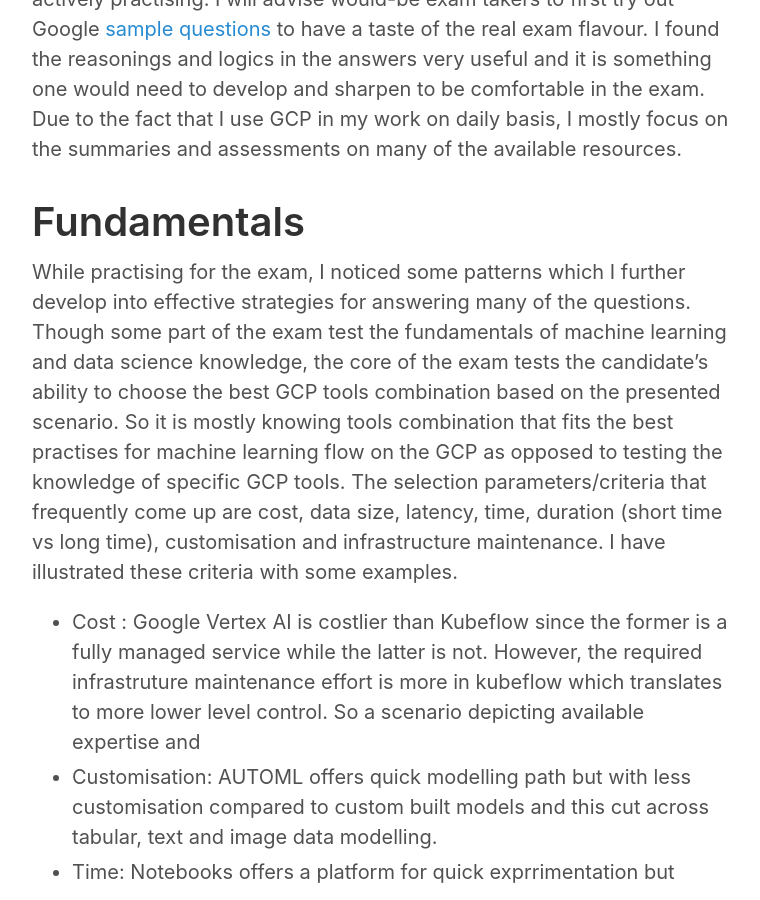
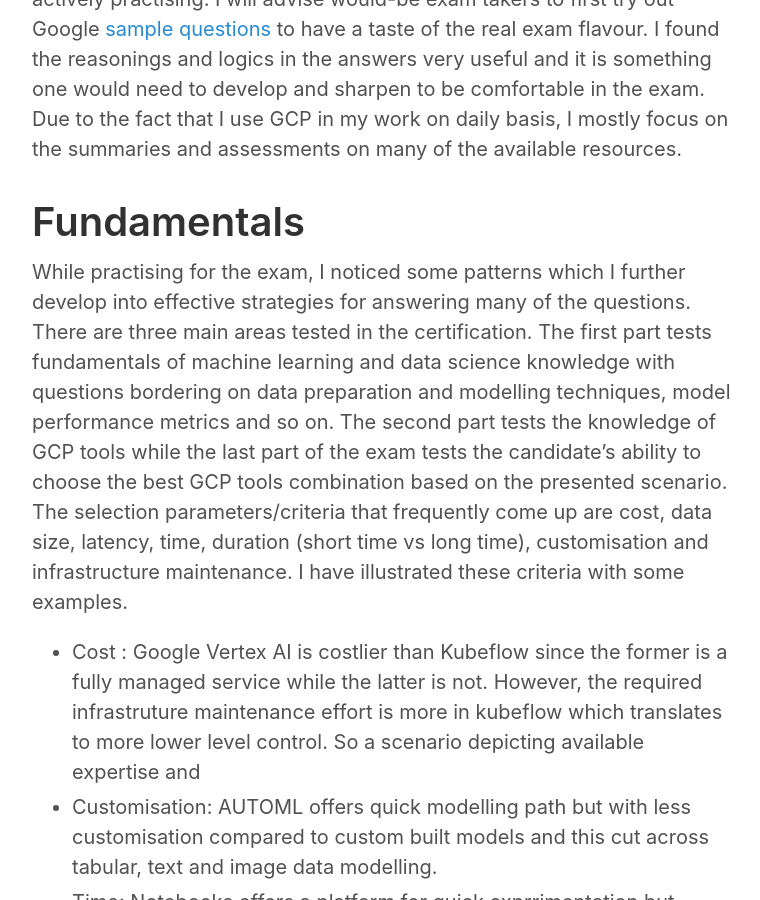
Before and after one commit to kbakande/kbakande.github.io, a Jekyll site: the page built from _posts/2023-01-21-Path-Towards-Google-Professional-Machine-Engineer-Certification.md, in a window 1280 px wide and 900 px high, scrolled down 1181 px. Shown: the whole window, without its empty margins (258-1018 px from the left). Built offline with Jekyll 4.4.1, drawn with Linux system fonts in a browser that asks for light colours.

Commit message:
add further content

```diff
--- a/_posts/2023-01-21-Path-Towards-Google-Professional-Machine-Engineer-Certification.md
+++ b/_posts/2023-01-21-Path-Towards-Google-Professional-Machine-Engineer-Certification.md
@@ -11,7 +11,7 @@ The Google professional machine learning engineer (PMLE) certification is a suit
 Preparing for Google PMLE can be frustrating due to the required depth and breadth of the resources. However, depending on your experience, you might only need to focus on certain areas especially if you are actively practising. I will advise would-be exam takers to first try out Google [sample questions](https://docs.google.com/forms/d/e/1FAIpQLSeYmkCANE81qSBqLW0g2X7RoskBX9yGYQu-m1TtsjMvHabGqg/viewform){:target="_blank"} to have a taste of the real exam flavour. I found the reasonings and logics in the answers very useful and it is something one would need to develop and sharpen to be comfortable in the exam. Due to the fact that I use GCP in my work on daily basis, I mostly focus on the summaries and assessments on many of the available resources.
 
 # Fundamentals
-While practising for the exam, I noticed some patterns which I further develop into effective strategies for answering many of the questions. Though some part of the exam test the fundamentals of machine learning and data science knowledge, the core of the exam tests the candidate's ability to choose the best GCP tools combination based on the presented scenario. So it is mostly knowing tools combination that fits the best practises for machine learning flow on the GCP as opposed to testing the knowledge of specific GCP tools. The selection parameters/criteria that frequently come up are cost, data size, latency, time, duration (short time vs long time), customisation and infrastructure maintenance. I have illustrated these criteria with some examples.
+While practising for the exam, I noticed some patterns which I further develop into effective strategies for answering many of the questions. There are three main areas tested in the certification. The first part tests fundamentals of machine learning and data science knowledge with questions bordering on data preparation and modelling techniques, model performance metrics and so on. The second part tests the knowledge of GCP tools while the last part of the exam tests the candidate's ability to choose the best GCP tools combination based on the presented scenario. The selection parameters/criteria that frequently come up are cost, data size, latency, time, duration (short time vs long time), customisation and infrastructure maintenance. I have illustrated these criteria with some examples.
  * Cost : Google Vertex AI is costlier than Kubeflow since the former is a fully managed service while the latter is not. However, the required infrastruture maintenance effort is more in kubeflow which translates to more lower level control. So a scenario depicting available expertise and
  * Customisation: AUTOML offers quick modelling path but with less customisation compared to custom built models and this cut across tabular, text and image data modelling.
  * Time: Notebooks offers a platform for quick exprrimentation but
```
